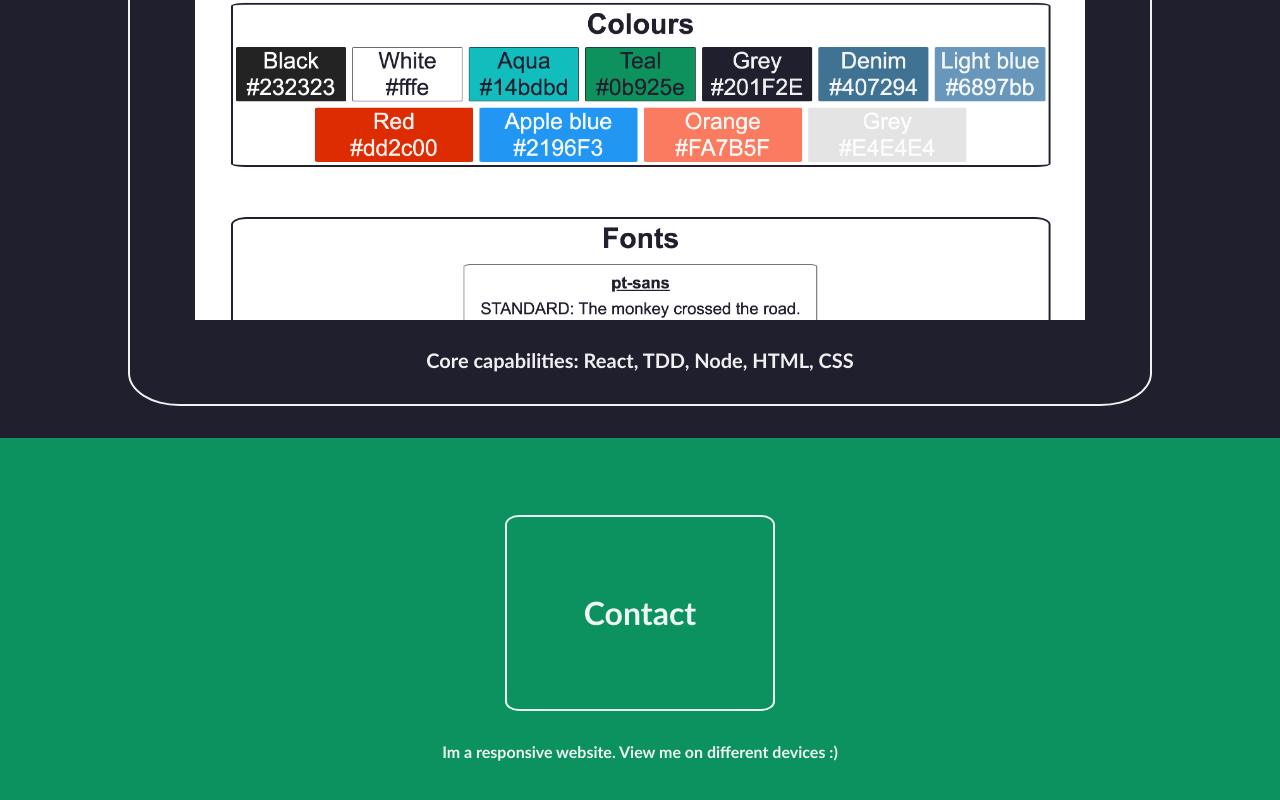
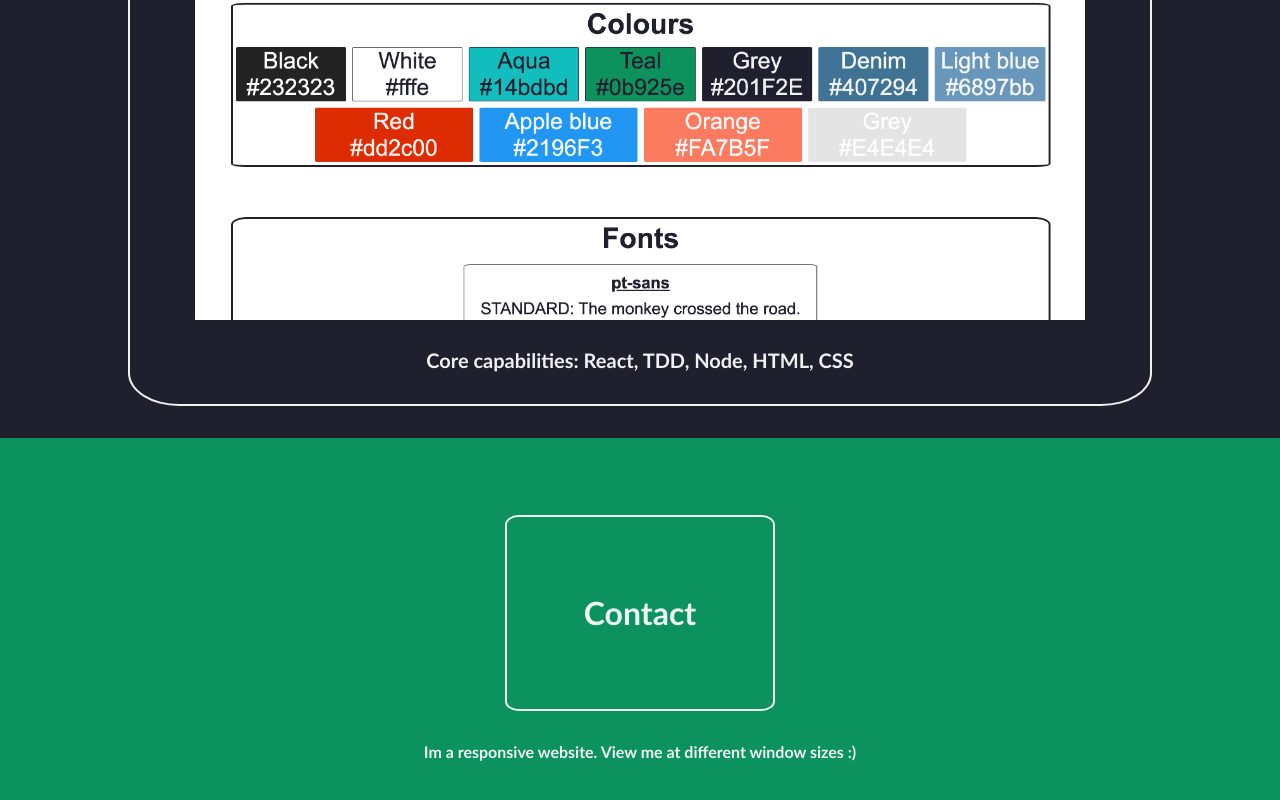
Before and after one commit to christopher-1989/v1-react-portfolio-website, a React (Create React App) app: page / in a window 1280 px wide. Shown: the part 5400-6200 px from the top of the page. Built offline with nearby package versions, Linux system fonts and the light colour scheme.

Commit message:
Minor footer change

```diff
--- a/src/pages/Home.js
+++ b/src/pages/Home.js
@@ -62,7 +62,7 @@ function Home() {
                 </section>
                 <footer>
                     <Link className="footer-button" to="/contact"><strong>Contact</strong></Link>
-                    <h4>Im a responsive website. View me on different devices :)</h4>
+                    <h4>Im a responsive website. View me at different window sizes :)</h4>
                 </footer>
             </main>
         </div>
```
